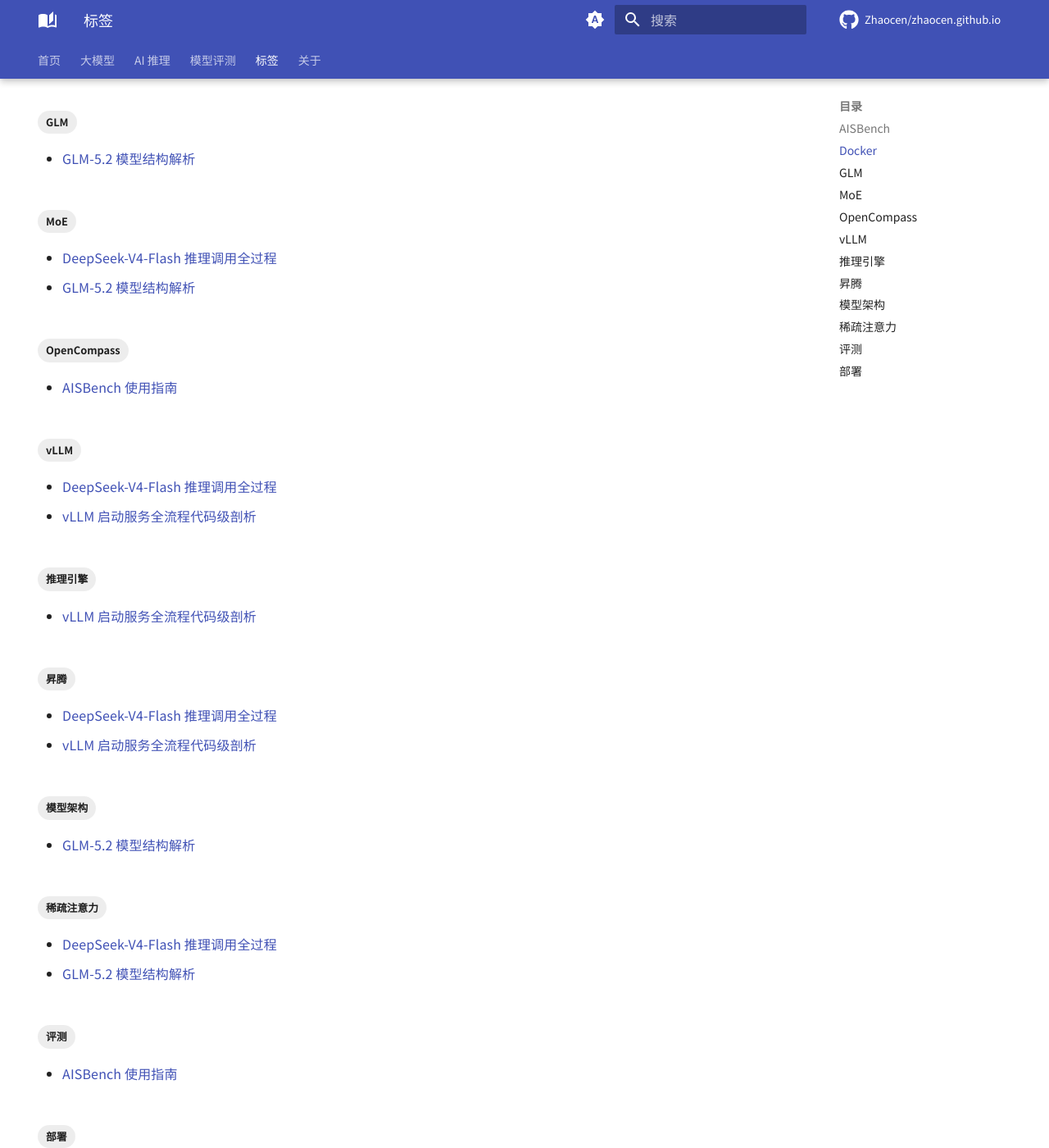
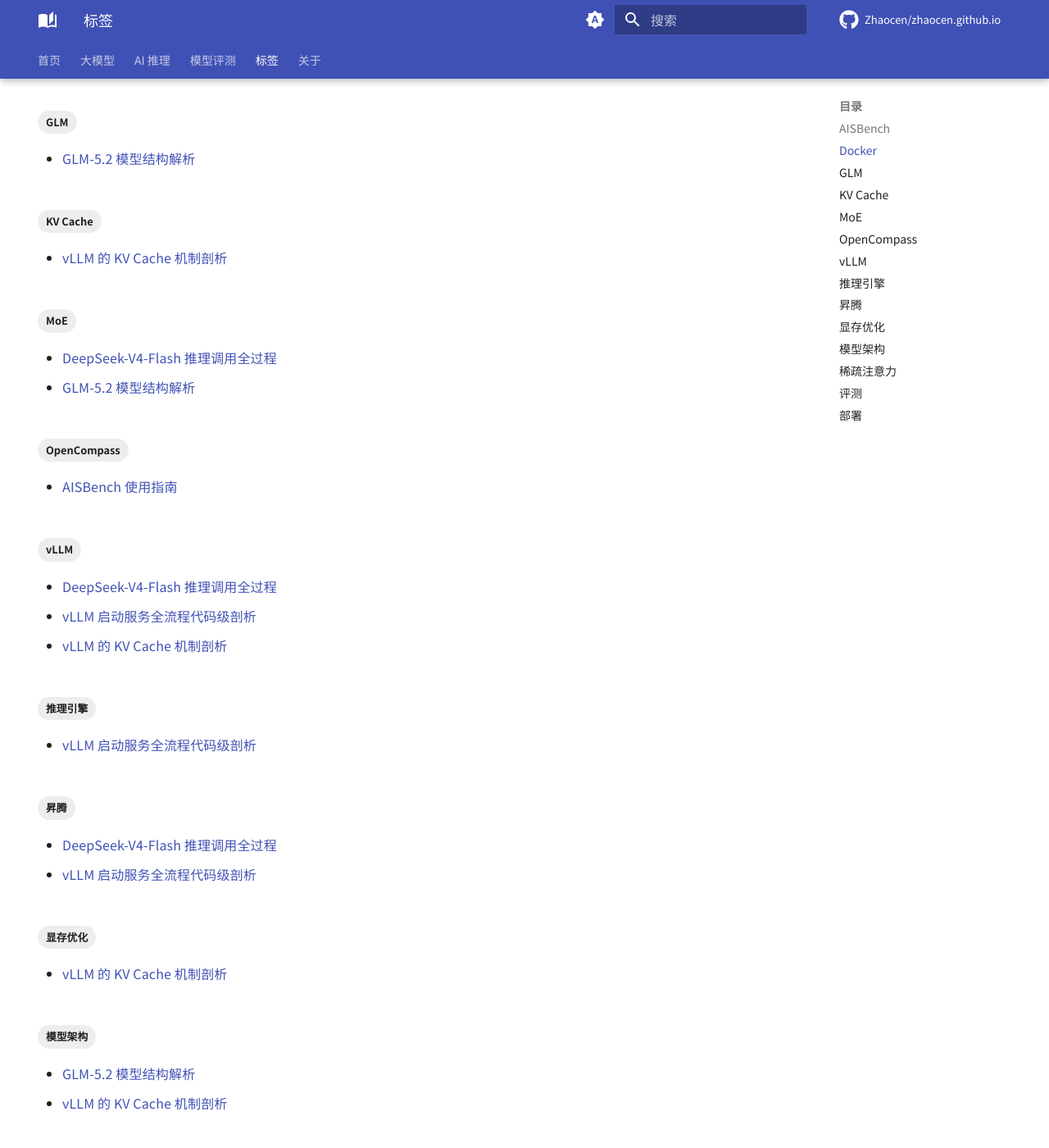
Before and after one commit to Zhaocen/zhaocen.github.io, an MkDocs documentation site: the page built from docs/tags.md, in a window 1280 px wide and 1400 px high, scrolled down 413 px. Shown: the whole window at 82% size. Built offline with MkDocs 1.6.1 and Material for MkDocs 9.7.7, drawn with Linux system fonts in a browser that asks for light colours; comment, search, counter and statistics services are not loaded; some of the changed lines change nothing that is shown.

Commit message:
docs: 新增《vLLM 的 KV Cache 机制剖析》

````diff
--- a/docs/ai/index.md
+++ b/docs/ai/index.md
@@ -12,6 +12,12 @@
 
     以 DeepSeek-V4-Flash 在昇腾 NPU 上 4P1D + EP 部署为例，逐阶段拆解 vllm serve 的启动链路。
 
+-   __[vLLM 的 KV Cache 机制剖析](vllm-kv-cache.md)__
+
+    ---
+
+    PagedAttention 分页管理、Prefix Caching 链式哈希、profiling 显存预算，以及混合注意力架构下的 Hybrid KV Cache Manager。
+
 -   __[DeepSeek-V4-Flash 推理调用全过程](deepseek-v4-flash-inference-walkthrough.md)__
 
     ---
--- /dev/null
+++ b/docs/ai/vllm-kv-cache.md
@@ -0,0 +1,312 @@
+---
+tags:
+  - vLLM
+  - 显存优化
+  - 模型架构
+  - KV Cache
+---
+
+# vLLM 的 KV Cache 机制剖析
+
+!!! abstract "一句话总结"
+    KV Cache 是 Transformer 自回归生成的「显存账本」——把已经算过的 Key/Value 投影存起来避免重算。vLLM 用 **PagedAttention** 把这块缓存像操作系统分页内存一样管理（逻辑块→BlockTable→物理块），解决显存碎片；再用 **Prefix Caching**（V1 默认开启）让相同前缀只算一次；启动时通过一次 **profile run** 自动算出 KV Cache 能用多少显存、开多少块。
+
+## 一、先建立整体认识：KV Cache 是什么，为什么是显存瓶颈
+
+### 1.1 没有 KV Cache 会怎样
+
+Transformer 是**自回归**生成：每生成一个新 token，都要对前面**所有**已生成 token 做一次注意力计算。注意力需要用到每个历史 token 在每一层投影出的 Key 和 Value。
+
+如果不缓存，每生成一个 token，都得把前面所有 token 重新过一遍模型才算得出来——生成长度 $N$ 的序列要 $O(N^2)$ 次前向计算，根本无法实用。
+
+```mermaid
+flowchart LR
+    subgraph No["不缓存：每步重算"]
+        direction TB
+        A1["生成第 t 个 token"] --> A2["重算前 t-1 个 token 的 K/V"]
+        A2 --> A3["O(N²) 计算"]
+    end
+    subgraph Yes["KV Cache：增量计算"]
+        direction TB
+        B1["生成第 t 个 token"] --> B2["只算第 t 个 token 的 K/V"]
+        B2 --> B3["追加进缓存"]
+        B3 --> B4["O(N) 计算"]
+    end
+```
+
+### 1.2 KV Cache 的本质
+
+KV Cache 就是把每一层、每个历史 token 的 **K（Key）和 V（Value）张量**存下来。生成第 $t$ 个 token 时，只算第 $t$ 个 token 的 K/V 并**追加**，注意力计算时直接读历史 K/V。
+
+$$
+\text{KV Cache 大小} \propto \text{层数} \times \text{KV 头数} \times \text{head\_size} \times \text{序列长度} \times \text{dtype 字节数}
+$$
+
+### 1.3 为什么它是显存瓶颈
+
+KV Cache 随序列长度**线性增长**，而且每个并发请求都要一份。举个例子感受量级：
+
+> 一个 70B 量级、80 层、64 个 KV 头、head_size=128 的模型，单个请求跑满 128K 上下文，bf16 下 KV Cache 单份就要约 **80GB**。再乘上并发请求数，显存立刻爆掉。
+
+所以推理引擎的核心命题就是：**在有限显存里，把 KV Cache 组织好，塞下尽量多的并发请求。** 这正是 vLLM 要解决的问题。
+
+---
+
+## 二、vLLM 的核心创新：PagedAttention（分页式 KV Cache）
+
+### 2.1 传统做法的痛点：连续分配的显存碎片
+
+朴素做法是给每个请求**预分配一段连续**的 KV Cache，大小按 `max_model_len` 预留。这有两个致命问题：
+
+1. **内部碎片**：请求实际只生成了 200 token，却预留了 8K 的空间，大半显存浪费。
+2. **外部碎片**：请求长短不一，频繁分配/释放后显存里全是空洞，新请求明明总量够却找不到一块连续空间。
+
+vLLM 论文（SOSP'23）给出的解法，灵感直接来自**操作系统的虚拟内存分页**。
+
+### 2.2 三个核心概念
+
+| 概念 | 类比 OS | 在 vLLM 中 |
+|------|---------|-----------|
+| **物理块（Block）** | 物理页帧 | GPU 上一块固定大小（默认 16 token）的 K/V 存储，全局共享 |
+| **BlockTable** | 页表 | 每个请求一份，记录「逻辑块号 → 物理块号」的映射 |
+| **Slot** | 物理地址 | `(block_id, offset)`，定位到某个 token 的具体存储位置 |
+
+关键在于：**一个请求的 KV Cache 在逻辑上是连续的，但在物理 GPU 显存上可以是碎片化、非连续的。** 物理块全局共享、按需分配，用完归还到池子里给别的请求用。
+
+```mermaid
+flowchart TD
+    subgraph Logic["逻辑视图（请求 A 看到的）"]
+        direction LR
+        L0["逻辑块0"] --- L1["逻辑块1"] --- L2["逻辑块2"]
+    end
+    BT["BlockTable<br/>[ 7, 2, 5 ]"]
+    subgraph Phys["物理块池（GPU 显存，非连续）"]
+        direction TB
+        P2["物理块2 ← 请求A·块1"]
+        P5["物理块5 ← 请求A·块2"]
+        P7["物理块7 ← 请求A·块0"]
+        P9["物理块9（空闲）"]
+        P3["物理块3 ← 请求B·块0"]
+    end
+    L0 --> BT
+    L1 --> BT
+    L2 --> BT
+    BT --> P7
+    BT --> P2
+    BT --> P5
+```
+
+这样内部碎片只剩最后一个没写满的块（最多浪费 `block_size-1` 个 token），外部碎片彻底消除——因为物理块哪有空填哪。
+
+### 2.3 写入与读取
+
+- **写入**：新 token 算出 K/V 后，用 `slot_mapping`（每个 token 对应一个 `(block_id, offset)`）把数据 `reshape_and_cache` 写进物理块。V1 主路径走 FlashAttention 的 `reshape_and_cache_flash`，相关封装在 `vllm/v1/attention/ops/paged_attn.py:15`。
+- **读取**：注意力 kernel 接收 `block_table`，按映射把非连续物理块「拼」成逻辑序列再做注意力。V1 把 `block_table` 直接传给 `flash_attn_varlen_func`（`vllm/v1/attention/backends/flash_attn.py:811`），不再像 V0 那样用自写的 `paged_attention_v1/v2.cu`。
+
+!!! note "BlockTable 在 V1 的物理形态"
+    V1 把所有请求的 BlockTable 拼成**一个** `[max_num_reqs, max_num_blocks]` 的 int32 tensor（`vllm/v1/worker/gpu/block_table.py:48`），并用 Triton kernel 做 gather 和 slot_mapping 计算。这种「单一大 tensor」设计对 **CUDA graph** 非常友好——这正是 V1 相对 V0 的重要改进。
+
+---
+
+## 三、Prefix Caching：让共享前缀只算一次
+
+### 3.1 解决什么问题
+
+实际场景里，大量请求共享相同前缀：系统 prompt、few-shot 示例、长文档问答的文档本身、多轮对话的历史……这些前缀的 KV Cache 完全一样，没理由每个请求都重算一遍。
+
+**Prefix Caching**（自动前缀缓存）让相同前缀的 KV Cache 在物理块层面被**共享**，新请求命中前缀就直接复用已有物理块，跳过 prefill。
+
+!!! important "V1 默认开启"
+    V0 时代要显式 `--enable-prefix-caching`，V1 把默认值改成了 `True`（`vllm/config/cache.py:93`）。多数情况下你不用管它，开箱即用。
+
+### 3.2 怎么识别「相同前缀」：链式哈希
+
+核心是**链式哈希**——每个 block 的哈希包含它**之前所有 block 的哈希**：
+
+```python
+# vllm/v1/core/kv_cache_utils.py:596
+hash = hash_function((parent_block_hash, curr_block_token_ids, extra_keys))
+```
+
+- 第一个 block 的 `parent_block_hash` 用一个随机种子 `NONE_HASH`。
+- 第 $n$ 个 block 的哈希 = `hash(第 n-1 个的哈希, 第 n 块的 token, 额外信息)`。
+
+**为什么用链式？** 因为只有「前缀完全相同」才会命中。如果第 3 个 block 的 token 有任何不同，它的哈希变了，后面所有 block 的哈希也跟着变，不会误命中——这正是「前缀」缓存想要的语义。
+
+`extra_keys` 还会把**多模态哈希、LoRA 名、`cache_salt`** 等纳入哈希，保证不同 MM/LoRA 上下文不会串味。
+
+### 3.3 命中、引用计数与驱逐
+
+```mermaid
+flowchart TD
+    R["新请求到达<br/>计算 block_hashes"] --> F["find_longest_cache_hit<br/>从前往后逐块查哈希表"]
+    F -->|"第 k 块命中"| H["ref_cnt += 1<br/>复用物理块"]
+    F -->|"第 k+1 块未命中"| M["从 k+1 块开始重新 prefill"]
+    H --> C["写满后 cache_full_blocks<br/>注册新哈希"]
+    M --> C
+    C --> E["块空闲且 ref_cnt=0<br/>进 LRU 队列等待驱逐"]
+```
+
+几个关键设计点（实现在 `vllm/v1/core/block_pool.py`）：
+
+- **引用计数**：命中时 `ref_cnt += 1`（`BlockPool.touch`，`block_pool.py:702`），从 0 变 1 就移出空闲队列不被驱逐；请求结束 `ref_cnt -= 1`，归零才回插空闲队列尾部（`free_blocks`，`block_pool.py:719`）。
+- **LRU 驱逐**：空闲块用双向链表 `FreeKVCacheBlockQueue`（`kv_cache_utils.py:184`）组织，头部是 LRU。分配时从头部 pop。
+- **子块级 partial hit**：`FullAttentionManager` 支持在一个未写满的物理块内部、按 `hash_block_size` 粒度探测边界，实现比物理 block 更细的命中（`single_type_kv_cache_manager.py:657`）。
+
+!!! tip "什么算「命中粒度」"
+    `hash_block_size`（= `prefix_match_unit`，`config/cache.py:56`）是计算哈希的最细粒度。单组模型时它就等于 `block_size`；混合模型多组时取各组 block_size 的 GCD，让命中能落在物理块内部边界。
+
+---
+
+## 四、启动时如何决定 KV Cache 大小：profiling 流程
+
+启动时 vLLM 不知道 GPU 能给 KV Cache 留多少显存（要先扣掉权重、激活、CUDA graph 等），于是先跑一次 **profile run** 探测，再反推能开多少物理块。
+
+### 4.1 七步流程
+
+核心代码在 `vllm/v1/engine/core.py:243` 的 `_initialize_kv_caches`：
+
+```mermaid
+flowchart TD
+    S1["1. register_all_kvcache_specs<br/>注册各 attention 类型的 spec"] --> S2["2. get_kv_cache_specs<br/>每层声明自己的 KVCacheSpec"]
+    S2 --> S3["3. determine_available_memory<br/>profile run 探测峰值显存"]
+    S3 --> S4["4. get_kv_cache_configs<br/>算出每组 num_blocks 与 tensor 布局"]
+    S4 --> S5["5. generate_scheduler_kv_cache_config<br/>汇总成调度器用的配置"]
+    S5 --> S6["6. 写回 num_gpu_blocks / block_size<br/>/ kv_cache_size_tokens"]
+    S6 --> S7["7. initialize_from_config<br/>worker 真正分配 KV cache tensor"]
+```
+
+### 4.2 显存预算公式
+
+profile run 跑一遍最大 batch 的 forward，量出峰值显存占用，然后：
+
+$$
+\text{可用 KV 显存} = \underbrace{\text{总显存} \times \text{gpu\_memory\_utilization}}_{\text{requested\_memory}} - \text{非 KV 占用} - \text{CUDA graph 预估}
+$$
+
+其中 `gpu_memory_utilization` 默认 **0.92**（`config/cache.py:68`），即允许 vLLM 实例占用单卡 92% 显存。
+
+拿到可用字节数后，物理块数：
+
+$$
+\text{num\_blocks} = \left\lfloor \frac{\text{可用显存}}{\text{page\_size} \times \text{层数}} \right\rfloor
+$$
+
+对应代码 `vllm/v1/core/kv_cache_utils.py:990` 的 `get_num_blocks`：
+
+```python
+num_blocks = int(available_memory // page_size // num_layers)
+```
+
+### 4.3 显存不够会自动降级：auto-fit
+
+如果算下来 KV Cache 连一个最小请求都服务不了，vLLM 不会直接报错，而是**自动调小 `max_model_len`**（`kv_cache_utils.py:1930` 的 `_auto_fit_max_model_len`），再把新值同步给 worker（`engine/core.py:294`）。这避免了「配大了 max_model_len 却启动失败」的尴尬。
+
+!!! warning "auto-fit 不是免费的"
+    auto-fit 只是把 max_model_len 压到能跑起来的程度，意味着你实际能服务的上下文长度比预期短。生产环境最好显式设一个合理的 `--max-model-len`，并在日志里确认 profiling 后的实际 `num_gpu_blocks`。
+
+---
+
+## 五、进阶：Hybrid KV Cache Manager（混合注意力架构）
+
+### 5.1 为什么需要混合管理
+
+现代模型不再是「全程一种注意力」。常见组合：
+
+| 架构 | 组合 | 代表模型 |
+|------|------|---------|
+| 全注意力 + 滑动窗口 | Full + SW（如 5:1 交替） | Gemma3 |
+| 全注意力 + 分块局部 | Full + ChunkedLocal | LLaMA4 |
+| 全注意力 + 线性 RNN | Full + Mamba | Jamba、gpt-oss |
+| MLA（多头潜在注意力） | 单组特殊 spec | DeepSeek V3 |
+| Full MLA + SWA MLA | 多组混合 | DeepSeek V4 |
+
+不同注意力类型的 KV Cache 形态完全不同（Mamba 存的是状态而非 K/V，MLA 存的是压缩后的潜在向量），不能用同一套管理逻辑。
+
+### 5.2 V1 的解法：Spec 抽象 + 分组协调
+
+V1 的设计是**分层管理器**（`vllm/v1/core/`）：
+
+```mermaid
+flowchart TD
+    SCHED["Scheduler"] --> KM["KVCacheManager<br/>顶层入口"]
+    KM --> CO["KVCacheCoordinator<br/>协调多组"]
+    CO --> BP["BlockPool<br/>全局物理块池"]
+    CO --> M1["FullAttentionManager"]
+    CO --> M2["SlidingWindowManager"]
+    CO --> M3["MambaManager"]
+    CO --> M4["...其它 SingleTypeManager"]
+```
+
+- **KVCacheSpec**（`vllm/v1/kv_cache_interface.py`）：每种 attention 层声明自己的 spec——告诉框架「我需要什么形状、什么 dtype、怎么算哈希、单请求最多占多少」。层通过实现 `get_kv_cache_spec()`（如 `attention.py:621`、`mla_attention.py:1075`）来声明。
+- **SingleTypeKVCacheManager**：每种 spec 对应一个 manager，负责该类型内部的块分配、命中、释放（`single_type_kv_cache_manager.py:36`）。`FullAttentionManager`、`SlidingWindowManager`、`MambaManager` 等都是它的子类。
+- **KVCacheCoordinator**：把操作 fan-out 到各个 group，处理跨组的 partial hash hit。单组模型用 `UnitaryKVCacheCoordinator`，多组用 `HybridKVCacheCoordinator`，工厂函数在 `kv_cache_coordinator.py:842`。
+
+!!! note "可插拔的 Spec 注册表"
+    `KVCacheSpecRegistry`（`vllm/v1/kv_cache_spec_registry.py:39`）把「spec → manager」做成可插拔注册表，out-of-tree 平台能用 `@register_kv_cache_spec` 装饰器注册自定义 attention 类型。这是 V0 没有的扩展能力。
+
+### 5.3 Mamba 与 MLA 的特殊处理
+
+- **Mamba**（`MambaManager`，`single_type_kv_cache_manager.py:1227`）：状态 cache 有三种模式——`all`（缓存所有 block 边界状态）、`align`（只缓存每步最后一个 token、且对齐到 block 边界，省内存）、`none`（prefix caching 关闭时）。新分配的块需要**清零**（由 `KVBlockZeroer` 处理），因为状态是累加的。
+- **DeepSeek MLA**（`MLAAttentionSpec`，`kv_cache_interface.py:381`）：用单头压缩表示 `kv_lora_rank + qk_rope_head_dim`，V3.2 的 `fp8_ds_mla` 用 656 字节自定义布局，V4 用 584 字节。
+
+---
+
+## 六、KV Cache 量化
+
+KV Cache 是显存大头，量化它能直接放大并发。`cache_dtype`（`config/cache.py:76`，即 CLI 的 `--kv-cache-dtype`）支持多种精度：
+
+| `cache_dtype` 值 | 含义 | scale 来源 |
+|------------------|------|-----------|
+| `"auto"` | 跟模型同 dtype | 无 |
+| `fp8` / `fp8_e4m3` / `fp8_e5m2` | per-tensor 量化 | checkpoint 或动态计算 |
+| `fp8_per_token_head` | per-(token, head) 动态量化 | kernel 运行时算 absmax |
+| `int8_per_token_head` / `int4_per_token_head` | 整数量化 | 同上 |
+| `nvfp4` | 4-bit + block scale | 同上 |
+| `fp8_ds_mla` | DeepSeek 专用布局 | MLA 动态算 |
+
+量化模式抽象为 `KVQuantMode`（`kv_cache_interface.py:33`）。per-token-head 模式下，K/V 的 absmax scale 存在独立的 `[num_blocks, block_size, num_kv_heads]` float32 tensor 里，在写 KV 时由 Triton kernel `_reshape_cache_per_token_head`（`triton_reshape_and_cache_flash.py:155`）动态计算并量化。
+
+!!! tip "精度取舍"
+    fp8 per-tensor 最简单但精度损失大；per-token-head 几乎无损但多一份 scale 开销。长上下文场景下量化收益最明显——同样显存能塞下更长序列或更多并发。具体选哪种，改了输出就跑 eval 对比。
+
+---
+
+## 七、配置参数速查
+
+| 参数 | 默认值 | 含义 | 改动影响 |
+|------|--------|------|---------|
+| `--gpu-memory-utilization` | `0.92` | 单卡显存占用上限 | 调大→KV Cache 更多但留给系统更少 |
+| `--block-size` | `16` | 每物理块的 token 数 | V1 多数后端已固定，混合模型由各组 LCM/GCD 决定 |
+| `--enable-prefix-caching` | `True`（V1） | 前缀缓存开关 | 关闭后 `find_longest_cache_hit` 直接返回空 |
+| `--kv-cache-dtype` | `auto` | KV Cache 存储 dtype | 见第六节量化表 |
+| `--max-model-len` | 模型默认 | 最大上下文长度 | 显存不够会被 auto-fit 自动调小 |
+| `--num-gpu-blocks-override` | `None` | 手动覆盖 profile 出的块数 | 用于测试抢占行为 |
+| `--kv-cache-memory-bytes` | `None` | 手动指定 KV 字节数 | 设了就忽略 `gpu_memory_utilization` |
+| `--prefix-caching-hash-algo` | `sha256` | 哈希算法 | `xxhash` 更快但有碰撞风险 |
+| `--prefix-match-unit` | `None` | 最细命中粒度（token 数） | 混合模型默认取各组 GCD |
+| `--kv-offloading-size` | `None` | CPU 卸载 buffer（GiB） | 设了启用分层 KV Cache |
+| `--mamba-cache-mode` | `none` | Mamba 状态缓存策略 | `all`/`align`，prefix caching 开时模型自选 |
+
+---
+
+## 八、常见问题
+
+??? question "启动日志里 num_gpu_blocks 很小，为什么？"
+    KV Cache 显存 = `(总显存 × utilization) − 权重 − 激活峰值 − CUDA graph`。如果模型权重本身就占了大部分显存，留给 KV Cache 的自然不多。排查顺序：确认 `gpu_memory_utilization` 没设太低、`max_model_len` 没设过大、TP/PP 是否需要增加来分摊权重。
+
+??? question "Prefix caching 会不会算错结果？"
+    不会。链式哈希保证只有「前缀 token 完全相同」才命中，任何一处不同后面哈希全变。多模态、LoRA、`cache_salt` 都进了 `extra_keys`，不会跨上下文串味。唯一要注意：RLHF 更新权重后旧缓存会失效，可调 `reset_prefix_cache` 清空。
+
+??? question "block_size 还能调吗？"
+    V1 里 `block_size` 默认 16，但**主导权交给 attention backend**——它根据自己的 kernel 选最接近的合法值（`_largest_kernel_block_within`）。混合模型各组 block_size 可能不同，最终回写 `cache_config.block_size` 为各组最小值（`engine/core.py:312`）。一般不用手动调。
+
+??? question "混合注意力模型（如 Gemma3 / Jamba）的 KV Cache 怎么算大小？"
+    走 `HybridKVCacheCoordinator`，每组独立分配、独立 BlockTable，但共享全局 `BlockPool`。容量看 `kv_cache_size_tokens`（group-aware，比 `num_gpu_blocks × block_size` 准，因为一个请求可能同时占多个 group 的块）。
+
+??? question "V0 和 V1 在 KV Cache 上到底差在哪？"
+    V0（已于 2025-09 在 `c99db8c8dd` 移除）用自写的 `paged_attention_v1/v2.cu` CUDA kernel + per-sequence 的 Python BlockTable + 显式 CPU/GPU block pool 与 swap；prefix caching 默认关闭。V1 改用 FlashAttention/FlashInfer/Triton 原生 paged 接口、单个大 BlockTable tensor（CUDA graph 友好）、prefix caching 默认开启、并引入 Hybrid KV Cache Manager 天然支持混合注意力。**当前代码库只有 V1 实现。**
+
+---
+
+> 本文基于写作时 vLLM 主干代码（V1）整理，文件路径与行号会随仓库演进变化，具体以官方代码与文档为准。
--- a/mkdocs.yml
+++ b/mkdocs.yml
@@ -170,6 +170,7 @@
   - AI 推理:
       - ai/index.md
       - vLLM 启动服务全流程代码级剖析: ai/vllm-startup-internals.md
+      - vLLM 的 KV Cache 机制剖析: ai/vllm-kv-cache.md
       - DeepSeek-V4-Flash 推理调用全过程: ai/deepseek-v4-flash-inference-walkthrough.md
   - 模型评测:
       - benchmark/index.md
````
